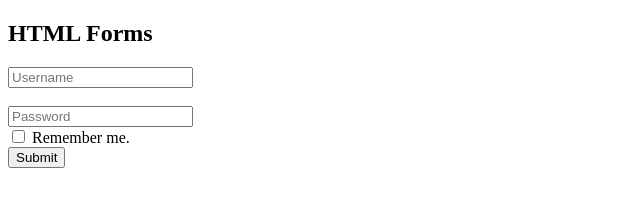
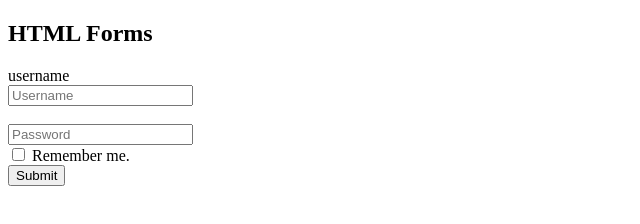
Before and after one commit to acciojob/remember-me-login-form-Chaitanya306, a website: page main.html in a window 1280 px wide. Shown: the whole page, without its empty margins (0-640 px from the left). Drawn offline with Linux system fonts and the light colour scheme.

Commit message:
created a submission

```diff
--- a/main.html
+++ b/main.html
@@ -11,13 +11,13 @@
 	<h2>HTML Forms</h2>
 
 	<form onsubmit="myFunction()">
-
+	  <label for="username">username</label><br>
 	  <input type="text" id="username"  placeholder="Username"><br>
 	  <br>
 	  <input type="text" id="password"  placeholder="Password"><br>
 	  <input type="checkbox" id="checkbox">
 	  <label for="checkbox">Remember me.</label><br>
-	  <input type="submit" value="Submit" id='checkbox'>
+	  <input type="submit" value="Submit" id='submit'>
 
 	  <button id='existing'>Login as existing user</button>
 
```
